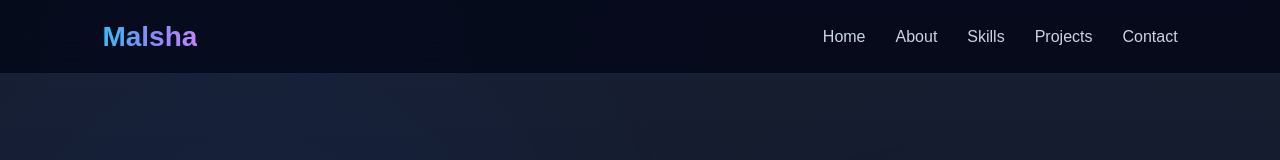
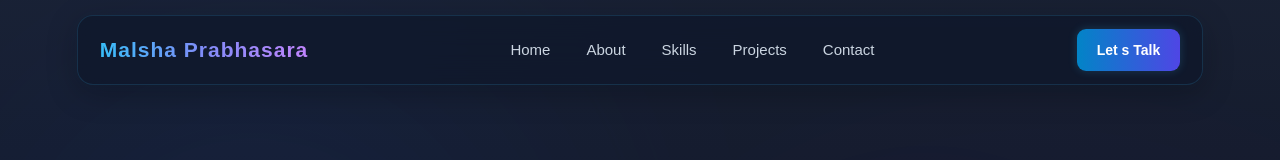
Before and after one commit to Malsha247/malsha-portfolio, a Next.js app: page / in a window 1280 px wide. Shown: the top 160 px of the page. Built offline with nearby package versions, Linux system fonts and the light colour scheme.

Commit message:
new features

```diff
--- a/app/globals.css
+++ b/app/globals.css
@@ -75,85 +75,345 @@ section {
 
 
 /* ==================================================
-   3. NAVBAR
+   NAVBAR
 ================================================== */
 
-nav {
+.navbar-wrapper {
   position: fixed;
   top: 0;
   left: 0;
 
   width: 100%;
 
-  display: flex;
-  align-items: center;
-  justify-content: space-between;
-
-  padding: 18px 8%;
-
-  background: rgba(2, 6, 23, 0.78);
-  backdrop-filter: blur(15px);
-
-  border-bottom: 1px solid rgba(56, 189, 248, 0.15);
+  padding: 15px 6%;
 
   z-index: 1000;
 
   animation: navbarFade 0.8s ease;
 }
 
-nav h1 {
-  font-size: 28px;
+
+/* Main Navbar */
+
+.navbar {
+  width: 100%;
+  max-width: 1250px;
+
+  margin: auto;
+
+  display: flex;
+  align-items: center;
+  justify-content: space-between;
+
+  padding: 13px 22px;
+
+  background: rgba(15, 23, 42, 0.72);
+
+  backdrop-filter: blur(18px);
+  -webkit-backdrop-filter: blur(18px);
+
+  border: 1px solid rgba(56, 189, 248, 0.15);
+
+  border-radius: 16px;
+
+  box-shadow:
+    0 8px 30px rgba(0, 0, 0, 0.25),
+    0 0 20px rgba(56, 189, 248, 0.04);
+}
+
+
+/* ==================================================
+   LOGO
+================================================== */
+
+.navbar-logo {
+  font-size: 21px;
+
   font-weight: 800;
+
+  letter-spacing: 1px;
 
   background: linear-gradient(
     90deg,
-    var(--primary),
+    #38bdf8,
     #818cf8,
     #c084fc
   );
 
   -webkit-background-clip: text;
   -webkit-text-fill-color: transparent;
+
+  transition: 0.3s ease;
 }
 
-nav div {
-  display: flex;
-  align-items: center;
-  gap: 30px;
+.navbar-logo span {
+  color: #38bdf8;
 }
 
-nav a {
+.navbar-logo:hover {
+  transform: scale(1.05);
+
+  filter: drop-shadow(
+    0 0 8px rgba(56, 189, 248, 0.5)
+  );
+}
+
+
+/* ==================================================
+   NAV LINKS
+================================================== */
+
+.navbar-links {
+  display: flex;
+
+  align-items: center;
+
+  gap: 8px;
+}
+
+.navbar-links a {
   position: relative;
 
-  color: var(--text-light);
+  padding: 8px 14px;
+
+  border-radius: 8px;
+
+  color: #cbd5e1;
+
+  font-size: 15px;
+
   font-weight: 500;
 
-  transition: color 0.3s ease;
+  transition:
+    color 0.3s ease,
+    background 0.3s ease,
+    transform 0.3s ease;
 }
 
-nav a::after {
+
+/* Hover Background */
+
+.navbar-links a:hover {
+  color: #ffffff;
+
+  background: rgba(56, 189, 248, 0.1);
+
+  transform: translateY(-2px);
+}
+
+
+/* Bottom Line */
+
+.navbar-links a::after {
   content: "";
 
   position: absolute;
-  left: 0;
-  bottom: -7px;
+
+  left: 50%;
+  bottom: 2px;
 
   width: 0;
   height: 2px;
 
-  background: var(--primary);
+  background: linear-gradient(
+    90deg,
+    #38bdf8,
+    #818cf8
+  );
+
+  border-radius: 20px;
+
+  transform: translateX(-50%);
 
   transition: width 0.3s ease;
 }
 
-nav a:hover {
-  color: var(--primary);
+.navbar-links a:hover::after {
+  width: 45%;
 }
 
-nav a:hover::after {
-  width: 100%;
+
+/* ==================================================
+   LET'S TALK BUTTON
+================================================== */
+
+.navbar-contact {
+  position: relative;
+
+  padding: 10px 20px;
+
+  border-radius: 9px;
+
+  color: white;
+
+  font-size: 14px;
+
+  font-weight: 600;
+
+  background: linear-gradient(
+    90deg,
+    #0284c7,
+    #4f46e5
+  );
+
+  overflow: hidden;
+
+  box-shadow:
+    0 0 10px rgba(56, 189, 248, 0.2);
+
+  transition:
+    transform 0.3s ease,
+    box-shadow 0.3s ease;
 }
 
+
+/* Button Light Animation */
+
+.navbar-contact::before {
+  content: "";
+
+  position: absolute;
+
+  top: 0;
+  left: -120%;
+
+  width: 100%;
+  height: 100%;
+
+  background: linear-gradient(
+    90deg,
+    transparent,
+    rgba(255, 255, 255, 0.3),
+    transparent
+  );
+
+  transition: 0.5s;
+}
+
+.navbar-contact:hover::before {
+  left: 120%;
+}
+
+.navbar-contact:hover {
+  transform: translateY(-3px);
+
+  box-shadow:
+    0 0 15px rgba(56, 189, 248, 0.45),
+    0 0 30px rgba(99, 102, 241, 0.2);
+}
+
+
+/* ==================================================
+   NAVBAR LOAD ANIMATION
+================================================== */
+
+@keyframes navbarFade {
+  from {
+    opacity: 0;
+
+    transform: translateY(-25px);
+  }
+
+  to {
+    opacity: 1;
+
+    transform: translateY(0);
+  }
+}
+
+
+/* ==================================================
+   TABLET
+================================================== */
+
+@media (max-width: 900px) {
+
+  .navbar-wrapper {
+    padding: 12px 4%;
+  }
+
+  .navbar {
+    padding: 12px 16px;
+  }
+
+  .navbar-links {
+    gap: 2px;
+  }
+
+  .navbar-links a {
+    padding: 7px 8px;
+
+    font-size: 13px;
+  }
+
+  .navbar-contact {
+    padding: 9px 14px;
+
+    font-size: 13px;
+  }
+}
+
+
+/* ==================================================
+   MOBILE
+================================================== */
+
+@media (max-width: 700px) {
+
+  .navbar {
+    flex-direction: column;
+
+    gap: 12px;
+
+    border-radius: 14px;
+  }
+
+  .navbar-logo {
+    font-size: 19px;
+  }
+
+  .navbar-links {
+    width: 100%;
+
+    justify-content: center;
+
+    flex-wrap: wrap;
+
+    gap: 5px;
+  }
+
+  .navbar-links a {
+    font-size: 13px;
+
+    padding: 6px 9px;
+  }
+
+  .navbar-contact {
+    display: none;
+  }
+}
+
+
+/* ==================================================
+   SMALL MOBILE
+================================================== */
+
+@media (max-width: 450px) {
+
+  .navbar-wrapper {
+    padding: 10px;
+  }
+
+  .navbar {
+    padding: 12px 8px;
+  }
+
+  .navbar-links a {
+    font-size: 12px;
+
+    padding: 5px 7px;
+  }
+}
 
 /* ==================================================
    4. HERO SECTION
--- a/app/layout.tsx
+++ b/app/layout.tsx
@@ -13,7 +13,7 @@ const geistMono = Geist_Mono({
 });
 
 export const metadata: Metadata = {
-  title: "Create Next App",
+  title: "Malsha Prabhasara",
   description: "Generated by create next app",
 };
 
--- a/components/Navbar.tsx
+++ b/components/Navbar.tsx
@@ -1,15 +1,23 @@
 export default function Navbar() {
   return (
-    <nav className="flex items-center justify-between px-8 py-5">
-      <h1 className="text-2xl font-bold">Malsha</h1>
+    <header className="navbar-wrapper">
+      <nav className="navbar">
+        <a href="#home" className="navbar-logo">
+          Malsha Prabhasara
+        </a>
 
-      <div className="flex gap-6">
+        <div className="navbar-links">
           <a href="#home">Home</a>
           <a href="#about">About</a>
           <a href="#skills">Skills</a>
           <a href="#projects">Projects</a>
           <a href="#contact">Contact</a>
         </div>
+
+        <a href="#contact" className="navbar-contact">
+          Let s Talk
+        </a>
       </nav>
+    </header>
   );
 }
```
Lines whose indentation alone changed are shown as unchanged.
